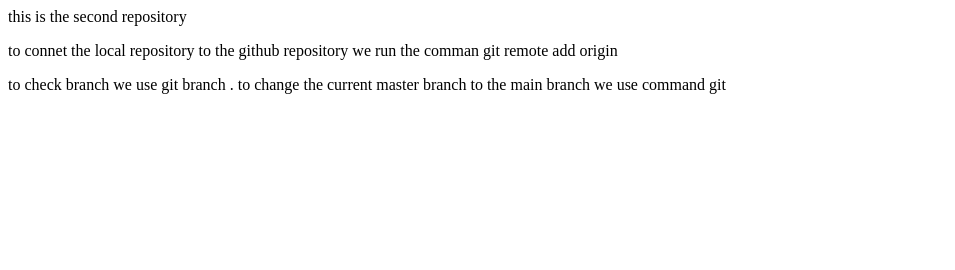
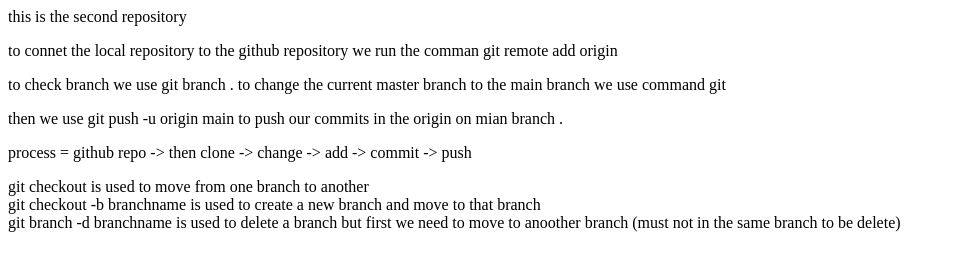
Before and after one commit to Sohaibcodecrafter/localrepo, a plain HTML site: page index.html in a window 1280 px wide. Shown: the whole page, without its empty margins (0-955 px from the left). Drawn offline with Linux system fonts and the light colour scheme.

Commit message:
branch tips

```diff
--- a/index.html
+++ b/index.html
@@ -1,3 +1,15 @@
 <p> this is the second repository </p>
 <p> to connet the local repository to the github repository we run the comman git remote add origin <link of github repo ></p>
 <p> to check branch we use git branch . to change the current master branch to the main branch we use command git </p>
+<p>
+    then we use git push -u origin main to push our commits in the origin on mian branch .
+</p>
+<p> process = github repo -> then clone -> change -> add -> commit -> push </p>
+<p>
+    git checkout <branch name> is used to move from one branch to another
+        <br>
+        git checkout -b  branchname is used to create a new branch and move to that branch
+        <br>
+        git branch -d branchname is used to delete a branch but first we need to move to anoother branch (must not in the same branch to be delete)
+        <br>
+</p>
```
